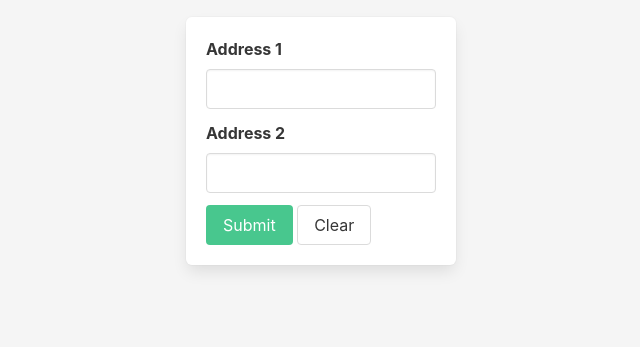
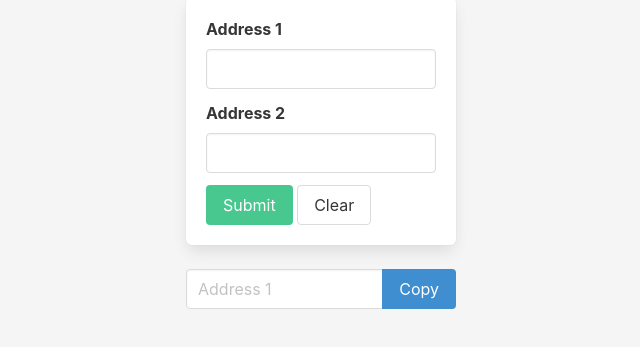
Before and after one commit to bitjockey42/address_standardizer, a plain HTML site: page views/index.html in a window 1280 px wide. Shown: the part 295-642 px from the top of the page, without its empty margins (319-959 px from the left). Drawn offline with nearby package versions, Linux system fonts and the light colour scheme.

Commit message:
Setup new style

```diff
--- a/views/index.html
+++ b/views/index.html
@@ -92,15 +92,17 @@
                 </form>
             </div>
 
-            <div id="address1_result">
-                <div class="field">
-                    <label class="label" for="address1_value">Address 1</label>
-                    <div class="control is-medium">
-                      <input id="address1_value" class="input is-medium" type="text">
-                    </div>
+            <div class="field has-addons">
+                <div class="control">
+                  <input id="address1_value" class="input" type="text" placeholder="Address 1">
                 </div>
-                <button id="copyAddress1" class="button is-outlined is-large">Copy</button>
+                <div class="control">
+                  <a id="copyAddress1" class="button is-info">
+                    Copy
+                  </a>
+                </div>
             </div>
+
           </div>
         </div>
       </div>
```
